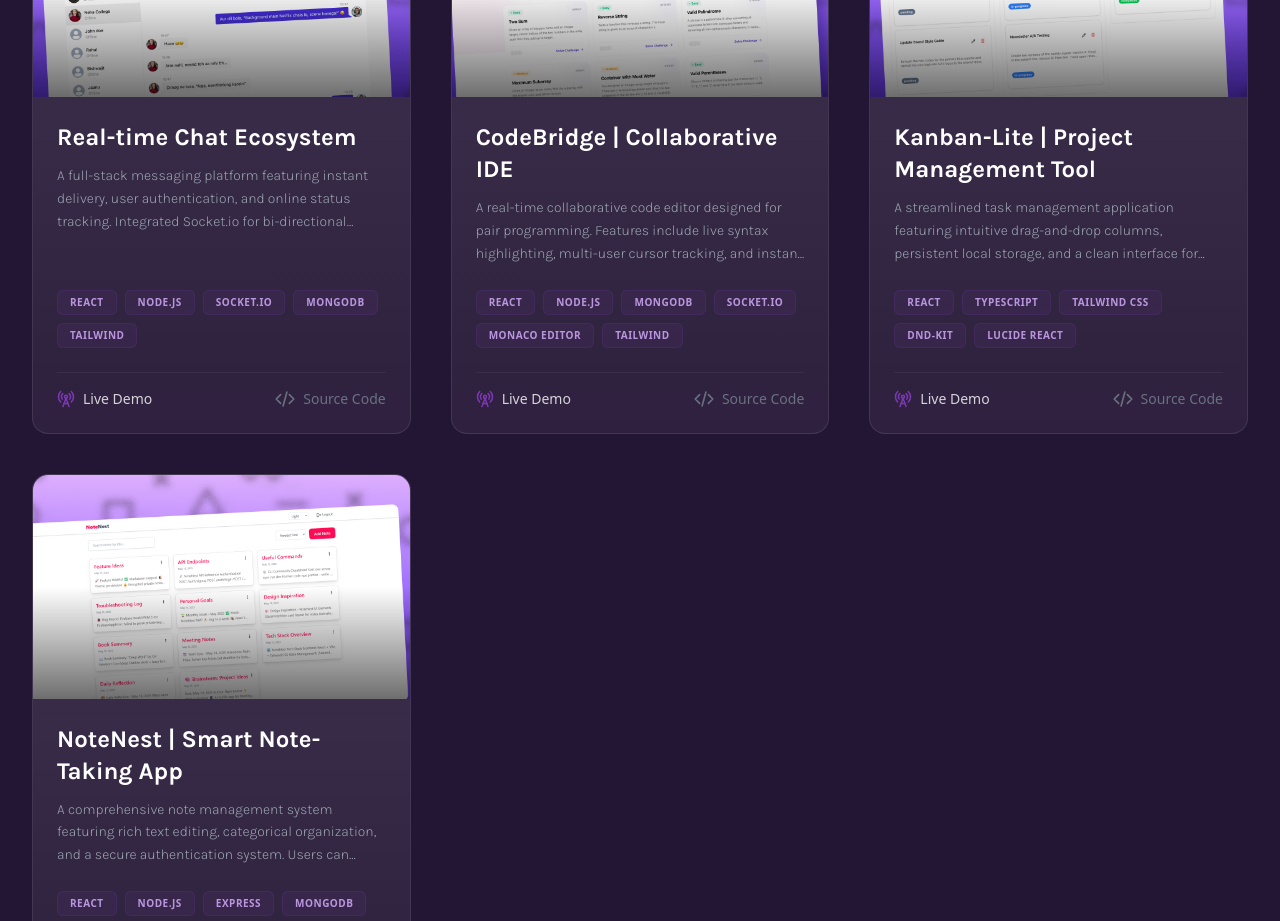
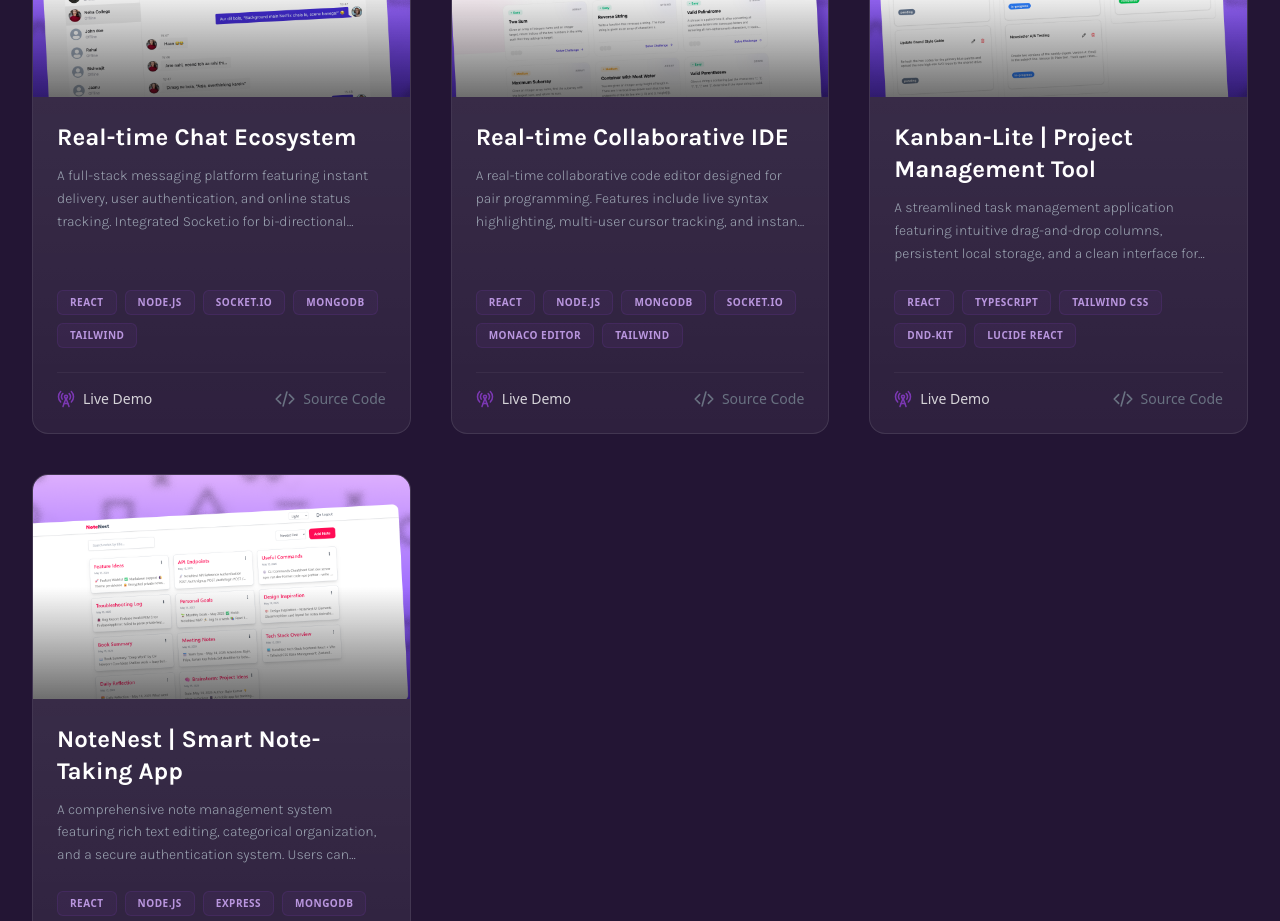
Before and after one commit to Rajiv-0920/My-Portfolio, a React (Vite) app: page / in a window 1280 px wide. Shown: the part 2240-3161 px from the top of the page. Built offline with nearby package versions, Linux system fonts and the light colour scheme; a web font is replaced by a local one.

Commit message:
Change in ProjectSection.jsx

```diff
--- a/src/components/ProjectSection.jsx
+++ b/src/components/ProjectSection.jsx
@@ -20,7 +20,7 @@ const projects = [
   },
   {
     id: 2,
-    title: 'CodeBridge | Collaborative IDE',
+    title: 'Real-time Collaborative IDE',
     description:
       'A real-time collaborative code editor designed for pair programming. Features include live syntax highlighting, multi-user cursor tracking, and instant synchronization across clients using Socket.io.',
     tech: [
```
